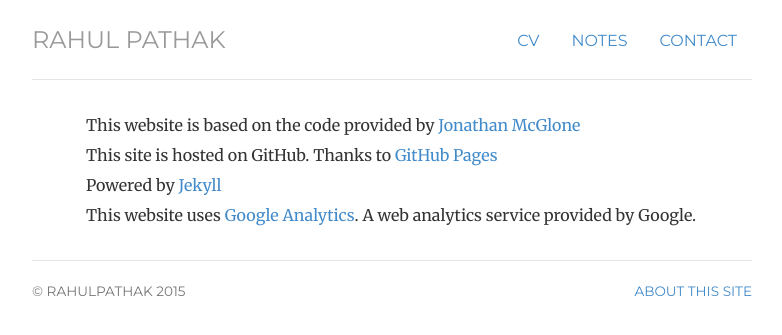
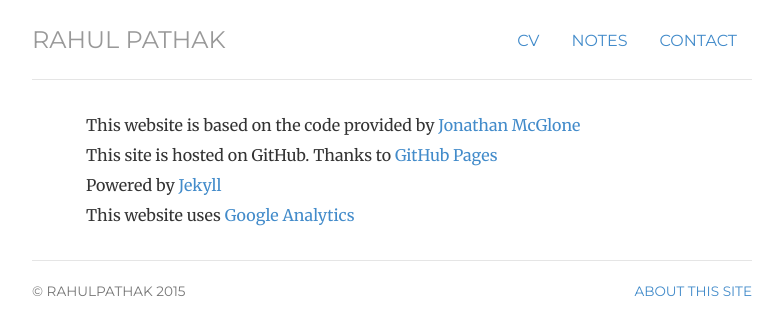
Before and after one commit to pathak-rahul/pathak-rahul.github.io, a Jekyll site: the page built from about/index.html, in a window 1280 px wide. Shown: the top 335 px of the page, without its empty margins (248-1030 px from the left). Built offline with Jekyll 4.4.1, drawn with Linux system fonts in a browser that asks for light colours.

Commit message:
Update index.html

```diff
--- a/about/index.html
+++ b/about/index.html
@@ -10,7 +10,7 @@
         <li> This website is based on the code provided by <a href="http://jmcglone.com" title="ZkySky Design">Jonathan McGlone</a></li>
         <li> This site is hosted on GitHub. Thanks to <a href="http://pages.github.com/" title="GitHub Pages">GitHub Pages</a></li>
         <li> Powered by <a href="http://jekyllrb.com/" title="Jekyll">Jekyll</a></li>
-        <li> This website uses <a href="http://www.google.com/analytics/" title ="Google Analytics">Google Analytics</a>. A web analytics service provided by Google.</li>
+        <li> This website uses <a href="http://www.google.com/analytics/" title ="Google Analytics">Google Analytics</a></li>
 
       </ul>
 
```
